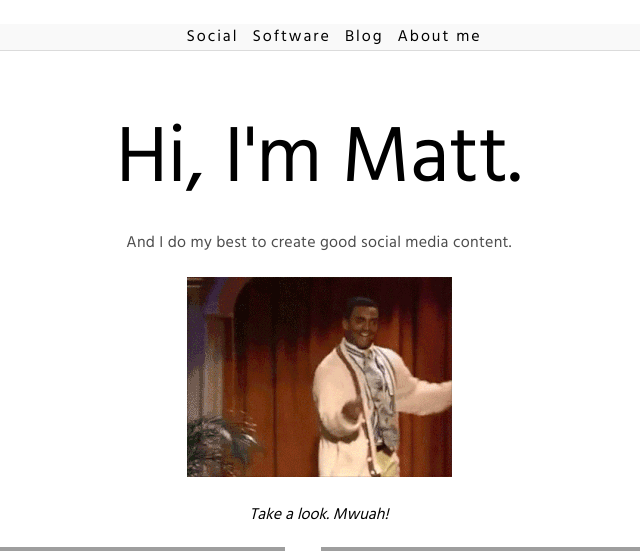
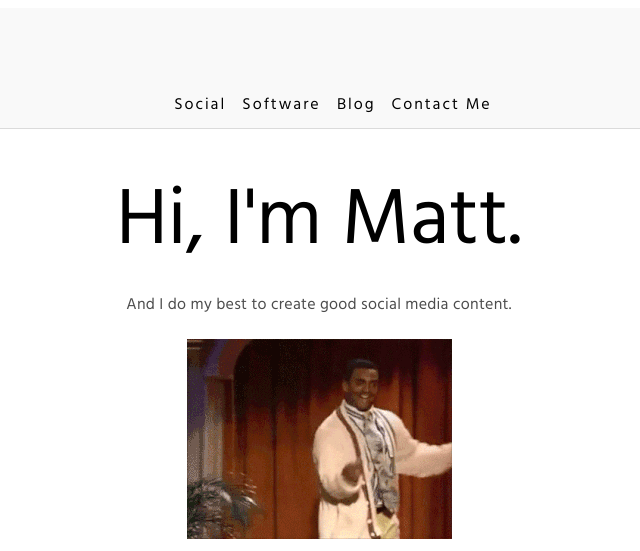
Before and after one commit to mjmccombs/wholesomehealthlife, a PHP site: page /index.html in a window 1280 px wide. Shown: the top 551 px of the page, without its empty margins (321-961 px from the left). Run offline with PHP 8.4, Linux system fonts and the light colour scheme; grey boxes are pictures that could not be loaded.

Commit message:
changing navigation and social icon styles

```diff
--- a/index.html
+++ b/index.html
@@ -6,15 +6,17 @@
 			href="https://fonts.googleapis.com/css?family=Hind"
 			rel="stylesheet"
 		/>
-		<link rel="stylesheet" href="./../styles/styles.css" />
+		<link rel="stylesheet" href="./styles.css" />
 		<script async src="./javascript/index.js"></script>
 	</head>
 	<body>
 		<ul class="nav-container">
-			<li><a href="default.asp">Social</a></li>
-			<li><a href="news.asp">Software</a></li>
-			<li><a href="contact.asp">Blog</a></li>
-			<li><a href="contact.asp">About me</a></li>
+			<div class="small_navigation_container">
+				<li><a href="default.asp">Social</a></li>
+				<li><a href="news.asp">Software</a></li>
+				<li><a href="contact.asp">Blog</a></li>
+				<li><a href="contact.asp">Contact Me</a></li>
+			</div>
 		</ul>
 		<div class="section1">
 			<div class="introText">
--- a/styles.css
+++ b/styles.css
@@ -13,6 +13,17 @@ body {
 .section2 {
 	background-color: #f9f9f9;
 }
+
+ul {
+	height: 120px;
+	margin: 0;
+}
+
+.small_navigation_container {
+	position: relative;
+	text-align: center;
+	top: 70%;
+}
 .nav-container {
 	border-bottom: 1px solid rgb(219, 219, 219);
 	list-style-type: none;
@@ -22,9 +33,6 @@ body {
 	text-decoration: none;
 	position: -webkit-sticky; /* Safari */
 	position: sticky;
-	top: 0;
-	width: 80%;
-	align-self: center;
 }
 li {
 	display: inline;
@@ -72,7 +80,7 @@ li a:hover {
 }
 .inline-block {
 	display: inline-block;
-	padding-right: 2.5%;
+	padding-right: 1.5%;
 }
 
 .intro_descriptor {
@@ -86,15 +94,12 @@ li a:hover {
 	padding-bottom: 1%;
 }
 
-.twitchIntro {
-	padding-top: 4%;
-	font-family: "Hind", sans-serif;
-	letter-spacing: 0.016666666666666666rem;
-	color: rgb(77, 77, 77);
+.twitch_container {
+	display: inline;
+	padding-right: 1.5%;
 }
+
 .twitchImage {
-	position: relative;
-	top: 4px;
 	height: 7%;
 	width: 7%;
 }
```
Also changed, not shown: other parts of index.html (+11 -20 lines).
